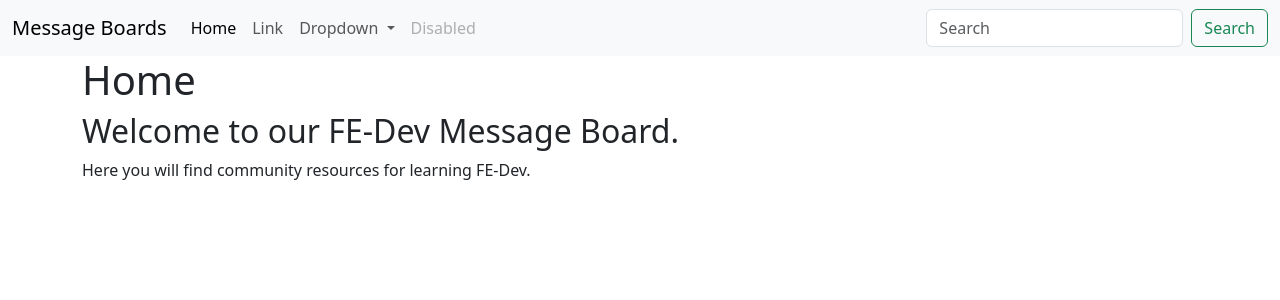
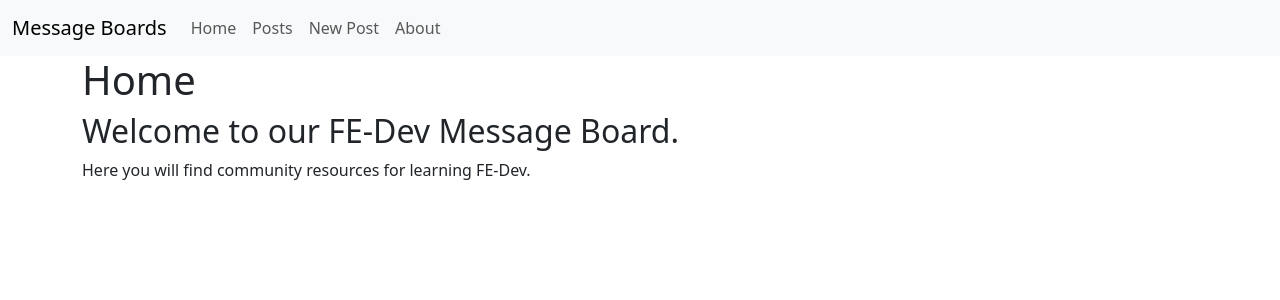
Before and after one commit to JamesWrightSDGKU/message-board, a Django app: page / in a window 1280 px wide. Shown: the top 300 px of the page. Run offline with Django 5.2, Linux system fonts and the light colour scheme.

Commit message:
FSDI 112 - Assignment 3

```diff
--- a/templates/base.html
+++ b/templates/base.html
@@ -22,39 +22,19 @@
                 class="navbar-toggler"
                 type="button"
                 data-bs-toggle="collapse"
-                data-bs-target="#navbarSupportedContent"
-                aria-controls="navbarSupportedContent"
+                data-bs-target="#navbarNavAltMarkup"
+                aria-controls="navbarNavAltMarkup"
                 aria-expanded="false"
                 aria-label="Toggle navigation">
                 <span class="navbar-toggler-icon"></span>
             </button>
-            <div class="collapse navbar-collapse" id="navbarSupportedContent">
-                <ul class="navbar-nav me-auto mb-2 mb-lg-0">
-                    <li class="nav-item">
-                        <a class="nav-link active" aria-current="page" href="#">Home</a>
-                    </li>
-                    <li class="nav-item">
-                        <a class="nav-link" href="#">Link</a>
-                    </li>
-                    <li class="nav-item dropdown">
-                        <a class="nav-link dropdown-toggle" href="#" role="button" data-bs-toggle="dropdown" aria-expanded="false">
-                            Dropdown
-                        </a>
-                        <ul class="dropdown-menu">
-                            <li><a class="dropdown-item" href="{% url 'home' %}">Home</a></li>
-                            <li><a class="dropdown-item" href="{% url 'list' %}">Posts</a></li>
-                            <li><a class="dropdown-item" href="{% url 'new' %}">New Post</a></li>
-                            <li><a class="dropdown-item" href="{% url 'about' %}">About</a></li>
-                        </ul>
-                    </li>
-                    <li class="nav-item">
-                        <a class="nav-link disabled" aria-disabled="true">Disabled</a>
-                    </li>
-                </ul>
-                <form class="d-flex" role="search">
-                    <input class="form-control me-2" type="search" placeholder="Search" aria-label="Search">
-                    <button class="btn btn-outline-success" type="submit">Search</button>
-                </form>
+            <div class="collapse navbar-collapse" id="navbarNavAltMarkup">
+                <div class="navbar-nav">
+                    <a class="nav-link" href="{% url 'home' %}">Home</a>
+                    <a class="nav-link" href="{% url 'list' %}">Posts</a>
+                    <a class="nav-link" href="{% url 'new' %}">New Post</a>
+                    <a class="nav-link" href="{% url 'about' %}">About</a>
+                </div>
             </div>
         </div>
     </nav>
```
Also changed, not shown: posts/admin.py (line endings or trailing spaces).
